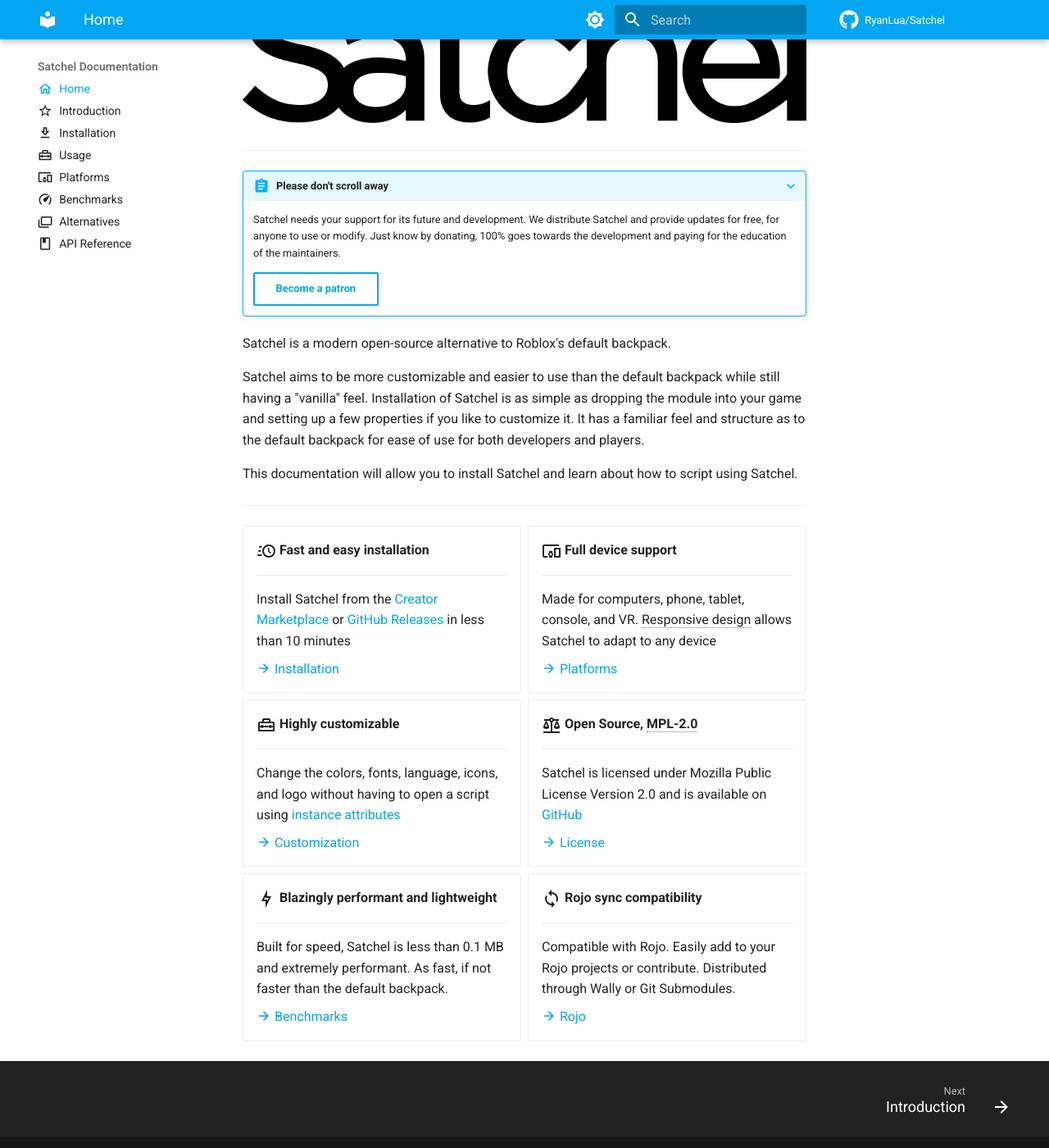
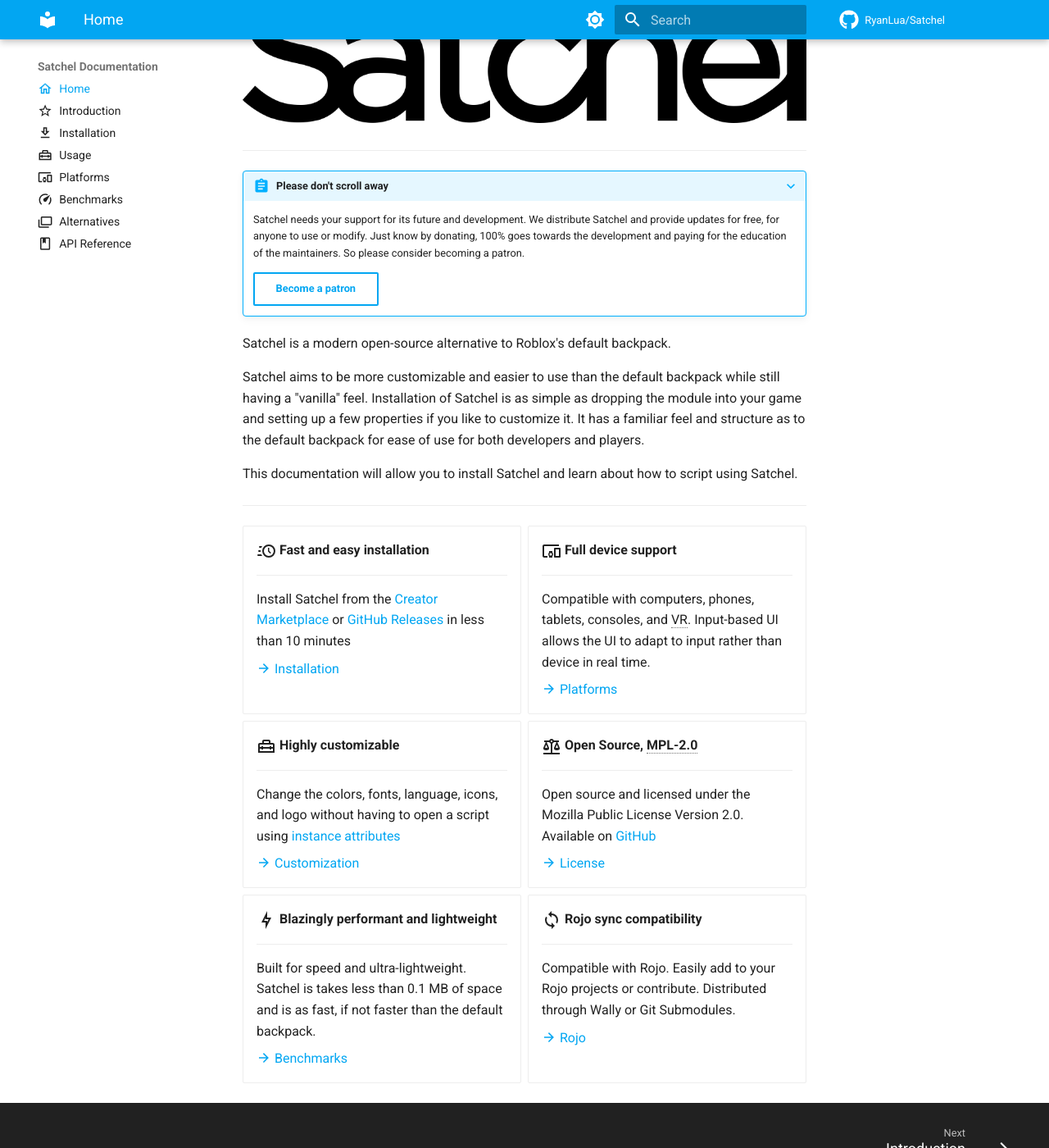
Before and after one commit to RyanLua/Satchel, an MkDocs documentation site: the page built from docs/index.md, in a window 1280 px wide and 1400 px high, scrolled down 248 px. Shown: the whole window at 82% size. Built offline with MkDocs 1.6.1 and Material for MkDocs 9.7.7, drawn with Linux system fonts in a browser that asks for light colours; comment, search, counter and statistics services are not loaded.

Commit message:
Reword index

```diff
--- a/docs/index.md
+++ b/docs/index.md
@@ -13,7 +13,7 @@
 
 ???+ abstract "Please don't scroll away"
 
-    Satchel needs your support for its future and development. We distribute Satchel and provide updates for free, for anyone to use or modify. Just know by donating, 100% goes towards the development and paying for the education of the maintainers.
+    Satchel needs your support for its future and development. We distribute Satchel and provide updates for free, for anyone to use or modify. Just know by donating, 100% goes towards the development and paying for the education of the maintainers. So please consider becoming a patron.
 
     [Become a patron](https://patreon.com/RyanLuu){ .md-button }
 
@@ -39,7 +39,7 @@
 
     ---
 
-    Made for computers, phone, tablet, console, and VR. Responsive design allows Satchel to adapt to any device
+    Compatible with computers, phones, tablets, consoles, and VR. Input-based UI allows the UI to adapt to input rather than device in real time.
 
     [:material-arrow-right: Platforms](platforms.md)
 
@@ -55,7 +55,7 @@
 
     ---
 
-    Satchel is licensed under Mozilla Public License Version 2.0 and is available on [GitHub](https://github.com/RyanLua/Satchel)
+    Open source and licensed under the Mozilla Public License Version 2.0. Available on [GitHub](https://github.com/RyanLua/Satchel)
 
     [:material-arrow-right: License](https://github.com/RyanLua/Satchel#MPL-2.0-1-ov-file)
 
@@ -63,7 +63,7 @@
 
     ---
 
-    Built for speed, Satchel is less than 0.1 MB and extremely performant. As fast, if not faster than the default backpack.
+    Built for speed and ultra-lightweight. Satchel is takes less than 0.1 MB of space and is as fast, if not faster than the default backpack.
 
     [:material-arrow-right: Benchmarks](benchmarks.md)
 
@@ -77,5 +77,5 @@
 
 </div>
 
-*[Responsive design]: A design approach that allows UI to adapt to different devices and screen sizes
 *[MPL-2.0]: Mozilla Public License 2.0
+*[VR]: Virtual reality
```
